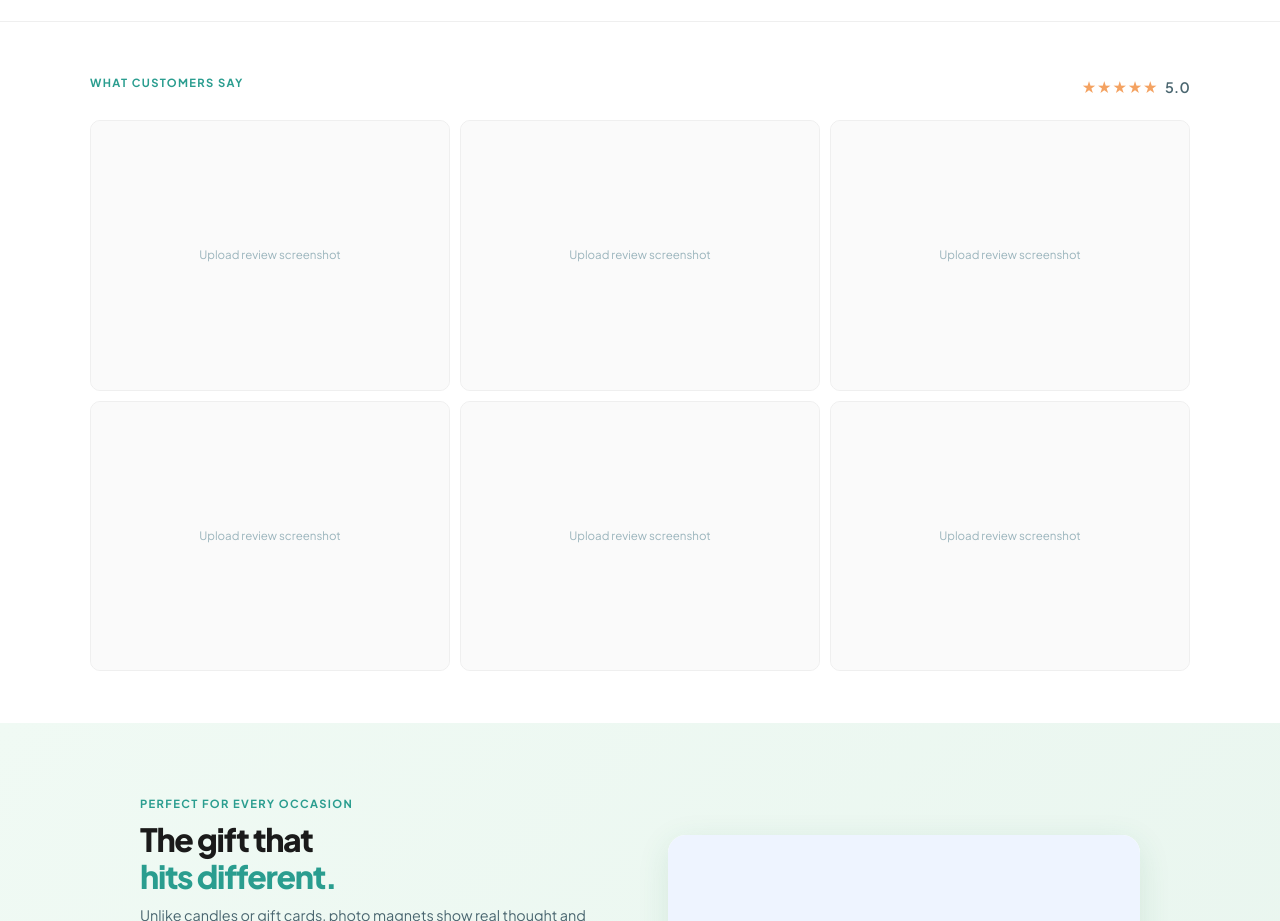
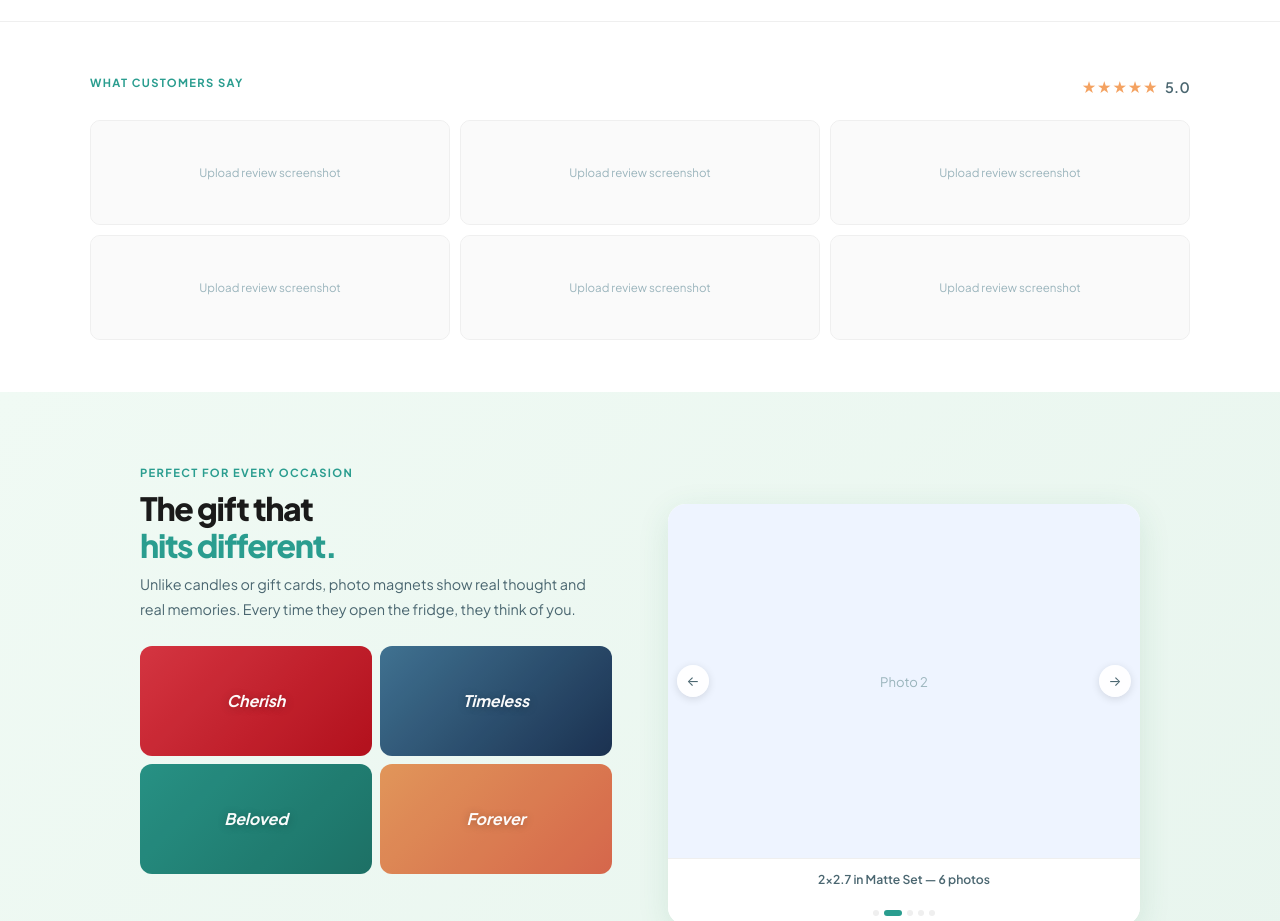
Before and after one commit to ijaychung-spec/photopoly, a website: page index.html in a window 1280 px wide. Shown: the part 840-1761 px from the top of the page. Drawn offline with Linux system fonts and the light colour scheme; no server answers.

Commit message:
Add files via upload

```diff
--- a/index.html
+++ b/index.html
@@ -80,9 +80,9 @@ nav{position:fixed;top:0;left:0;right:0;z-index:100;height:60px;display:flex;ali
 .reviews-stars span{color:var(--text2);font-weight:600;margin-left:4px}
 .reviews-grid{display:grid;grid-template-columns:repeat(3,1fr);gap:10px}
 .review-card{border-radius:10px;overflow:hidden;border:1.5px solid var(--border);background:var(--bg2)}
-.review-img-wrap{width:100%;aspect-ratio:4/3;overflow:hidden;position:relative}
+.review-img-wrap{width:100%;aspect-ratio:800/230;overflow:hidden;position:relative}
 .review-img-wrap img{width:100%;height:100%;object-fit:cover;display:block}
-.review-img-ph{width:100%;height:100%;display:flex;align-items:center;justify-content:center;font-size:.72rem;color:var(--text3);background:var(--bg2);min-height:120px}
+.review-img-ph{width:100%;height:100%;display:flex;align-items:center;justify-content:center;font-size:.72rem;color:var(--text3);background:var(--bg2);min-height:60px}
 
 @media(max-width:600px){
   .reviews-section{padding:40px 14px}
```
Also changed, not shown: photopoly.html (+2 -2 lines).
